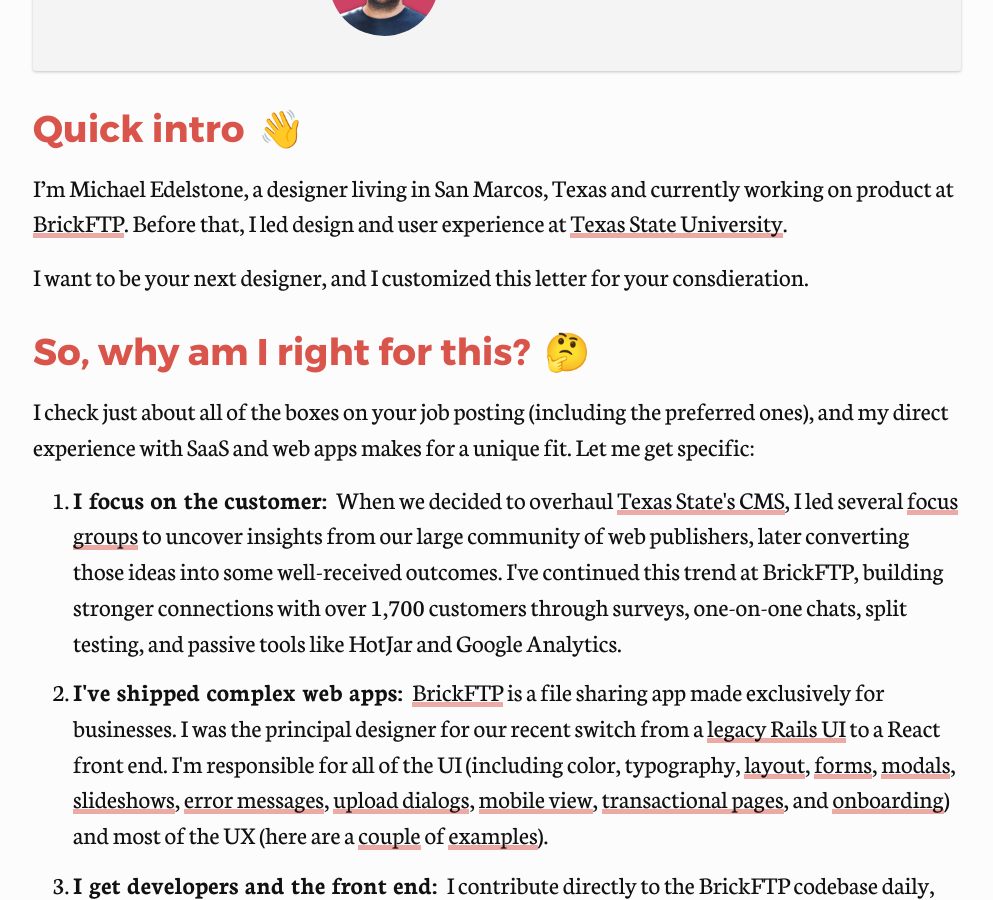
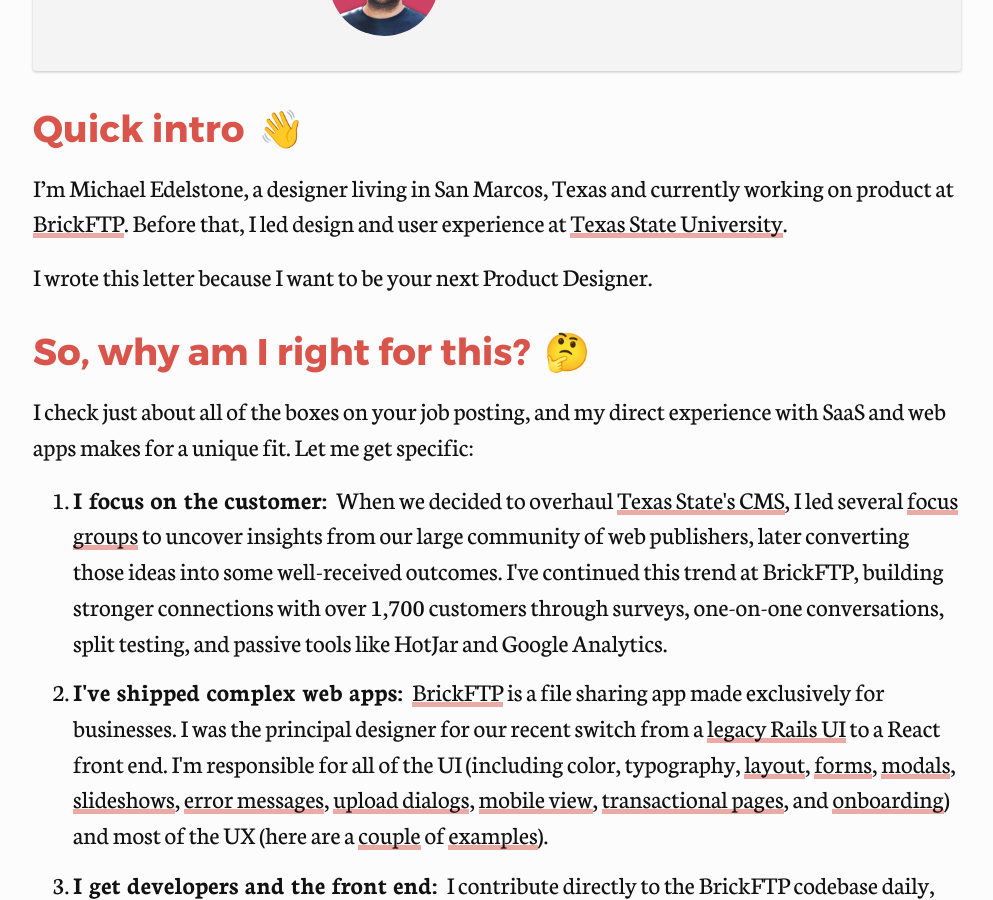
Before and after one commit to edelstone/my-website, a Jekyll site: the page built from float.html, in a window 1280 px wide and 900 px high, scrolled down 391 px. Shown: the whole window, without its empty margins (143-1136 px from the left). Built offline with Jekyll 4.4.1, drawn with Linux system fonts in a browser that asks for light colours; nearby versions of some CDN libraries; library files that are not in the unit come from our copies.

Commit message:
adds text refinements

```diff
--- a/float.html
+++ b/float.html
@@ -26,14 +26,14 @@ button-prev-link: /contact
 			<div>
 				<h2>Quick intro <span class="emoji">👋</span></h2>
 				<p>I’m Michael Edelstone, a designer living in San Marcos, Texas and currently working on product at <a href="https://brickftp.com">BrickFTP</a>. Before that, I led design and user experience at <a href="http://txstate.edu">Texas State University</a>.</p>
-				<p>I want to be your next designer, and I customized this letter for your consdieration.</p>
+				<p>I wrote this letter because I want to be your next Product Designer.</p>
 			</div>
 
 			<div>
 				<h2>So, why am I right for this? <span class="emoji">🤔</span></h2>
-				<p>I check just about all of the boxes on your job posting (including the preferred ones), and my direct experience with SaaS and web apps makes for a unique fit. Let me get specific:</p>
+				<p>I check just about all of the boxes on your job posting, and my direct experience with SaaS and web apps makes for a unique fit. Let me get specific:</p>
 				<ol>
-					<li><span class="inline-header">I focus on the customer:</span> When we decided to overhaul <a href="/portfolio/gato-cms">Texas State's CMS</a>, I led several <a href="/portfolio/gato-cms#focus-groups">focus groups</a> to uncover insights from our large community of web publishers, later converting those ideas into some well-received outcomes. I've continued this trend at BrickFTP, building stronger connections with over 1,700 customers through surveys, one-on-one chats, split testing, and passive tools like HotJar and Google Analytics.</li>
+					<li><span class="inline-header">I focus on the customer:</span> When we decided to overhaul <a href="/portfolio/gato-cms">Texas State's CMS</a>, I led several <a href="/portfolio/gato-cms#focus-groups">focus groups</a> to uncover insights from our large community of web publishers, later converting those ideas into some well-received outcomes. I've continued this trend at BrickFTP, building stronger connections with over 1,700 customers through surveys, one-on-one conversations, split testing, and passive tools like HotJar and Google Analytics.</li>
 					<li><span class="inline-header">I've shipped complex web apps:</span> <a href="https://brickftp.com">BrickFTP</a> is a file sharing app made exclusively for businesses. I was the principal designer for our recent switch from a <span class="faux-link" data-featherlight="/images/brickftp/rails-ui.jpg">legacy Rails UI</span> to a React front end. I'm responsible for all of the UI (including color, typography,
 						<span class="faux-link" data-featherlight="/images/brickftp/react-layout.jpg">layout</span>,
 						<span class="faux-link" data-featherlight="/images/brickftp/react-form.jpg">forms</span>,
```
